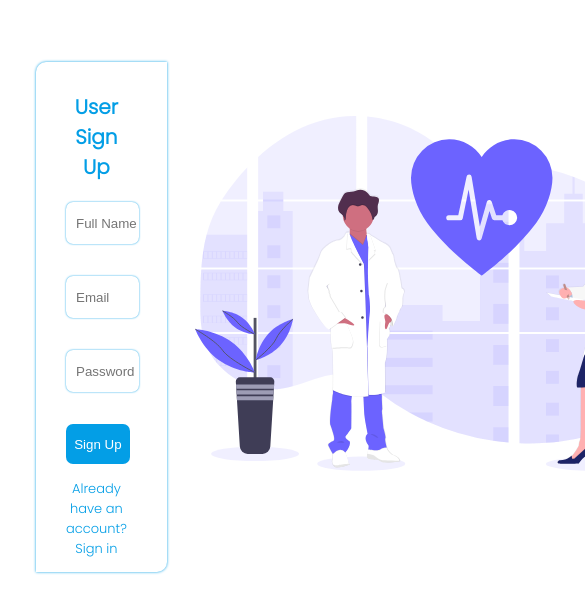
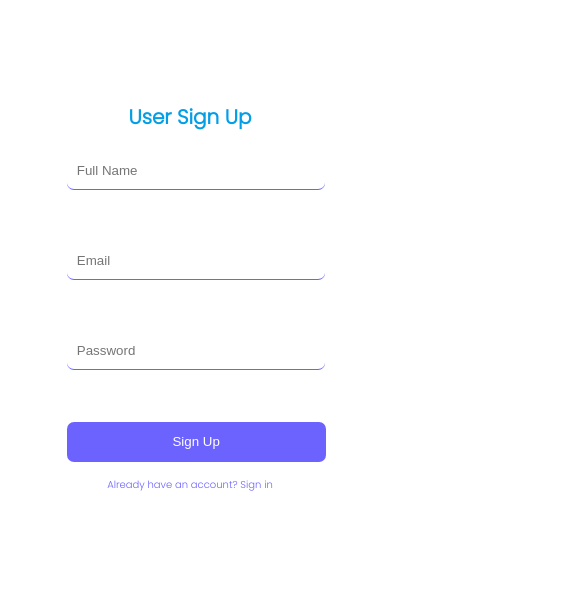
Before and after one commit to Sanni-Damilola/LIFECARE, a React (Create React App) app in the folder client/: page /signup in a window 390 px wide. Shown: the part 125-738 px from the top of the page, 585 px wide, since content can reach past the window. Built offline with nearby package versions, Linux system fonts and the light colour scheme.

Commit message:
sign up responsive

```diff
--- a/client/src/Components/Auth/SignUp.tsx
+++ b/client/src/Components/Auth/SignUp.tsx
@@ -107,25 +107,32 @@ export default SignUp;
 
 const RightImg = styled.img`
   width: 500px;
-  color: #039ee6;
 `;
 
 const Right = styled.div`
   width: 50%;
+  @media screen and (max-width: 768px) {
+    display: none;
+  }
 `;
+
+// const Body = styled.div``;
 
 const Already = styled.div`
   font-size: 13px;
   cursor: pointer;
-  color: #039ee6;
+  color: #6c63ff;
   margin-top: 15px;
   text-align: center;
+  @media screen and (max-width: 425px) {
+    font-size: 10px;
+  }
 `;
 
 const Button = styled.button`
   width: 105%;
   height: 40px;
-  background: #039ee6;
+  background: #6c63ff;
   color: white;
   border: none;
   border-radius: 7px;
@@ -136,29 +143,49 @@ const Button = styled.button`
   }
 `;
 
-const Input = styled.input`
+const Input = styled.input` // <{ props: string }>
   width: 100%;
   height: 40px;
   border: none;
-  box-shadow: 0 0 2px #039ee6;
+  box-shadow: 0 0 2px #6c63ff;
   margin-bottom: 20px;
   border-radius: 7px;
   padding-left: 10px;
+  @media screen and (max-width: 425px) {
+    box-shadow: none;
+    border-bottom: 1px solid #6c63ff;
+  }
+  @media screen and (max-width: 768px) {
+    height: 35px;
+  }
 `;
 
 const Form = styled.form`
   width: 270px;
-  height: 450px;
-  box-shadow: 0 0 3px #039ee6;
+  height: 400px;
+  box-shadow: 0 0 3px #6c63ff;
   border-radius: 10px 0 10px 0;
   padding: 30px;
-  padding-bottom: 30px;
   padding-right: 40px;
-  margin-top: 40px;
-
-  p {
-    color: red;
-    font-size: 12px;
+  @media screen and (max-width: 425px) {
+    width: 310px;
+    padding: 20px;
+    padding-right: 30px;
+    display: flex;
+    flex-direction: column;
+    justify-content: center;
+    box-shadow: none;
+  }
+  @media screen and (max-width: 320px) {
+    width: 310px;
+    padding: 10px;
+    padding-right: 20px;
+    display: flex;
+    flex-direction: column;
+    justify-content: center;
+  }
+  @media screen and (max-width: 768px) {
+    height: 400px;
   }
 `;
 
@@ -168,6 +195,12 @@ const Left = styled.div`
   display: flex;
   justify-content: center;
   align-items: center;
+  @media screen and (max-width: 768px) {
+    width: 85%;
+  }
+  @media screen and (max-width: 425px) {
+    width: 95%;
+  }
 `;
 
 const Hold = styled.div`
@@ -176,6 +209,9 @@ const Hold = styled.div`
   display: flex;
   justify-content: space-between;
   align-items: center;
+  @media screen and (max-width: 768px) {
+    justify-content: center;
+  }
 `;
 
 const Body = styled.div`
```
